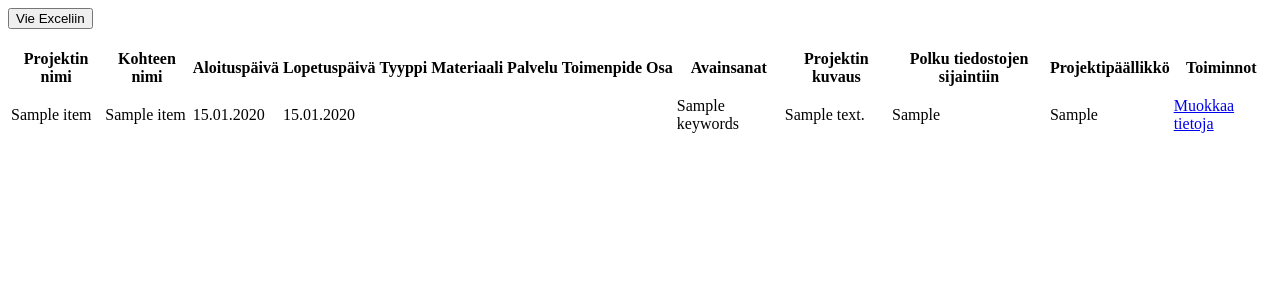
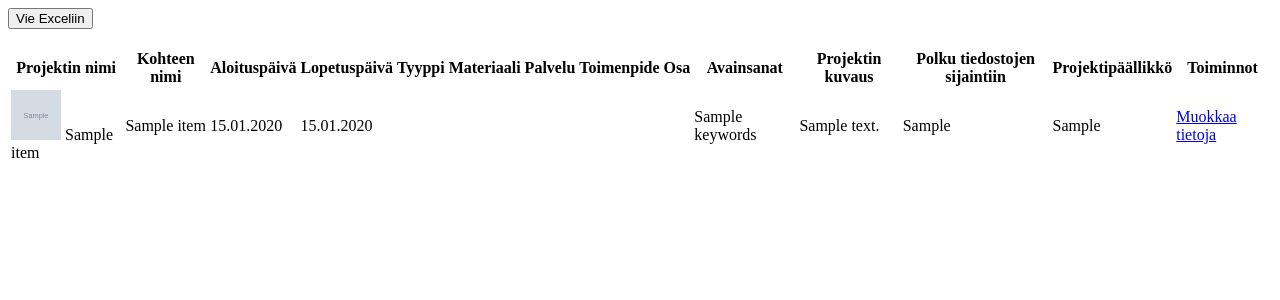
Before and after one commit to Aaltoprojects/djangoproject, a Django app: template pages/templates/snippets/ajax_result_table.html in a window 1280 px wide. Shown: the top 300 px of the page. Run offline with Django 3.2, Linux system fonts and the light colour scheme; the template is opened without the code that fills it: most values are stand-ins (such as "Sample title", 1, 10 or a date in 2020); grey boxes marked "Sample" are stand-in pictures; some libraries are stand-ins or nearby versions.

Commit message:
Show project image next to project name

```diff
--- a/pages/templates/snippets/ajax_result_table.html
+++ b/pages/templates/snippets/ajax_result_table.html
@@ -30,7 +30,7 @@
         <tbody>
             {% for item in result %}
                 <tr>
-                    <td>{{ item.project_name }}</td>
+                    <td><img src="media/{{ item.project_image }}" alt="project_image" style="width:50px;height:50px;"> {{ item.project_name }}</td>
                     <td>{{ item.destination_name }}</td>
                     <td>{{ item.start_date|date:"d.m.Y" }}</td>
                     <td>{{ item.end_date|date:"d.m.Y" }}</td>
```
